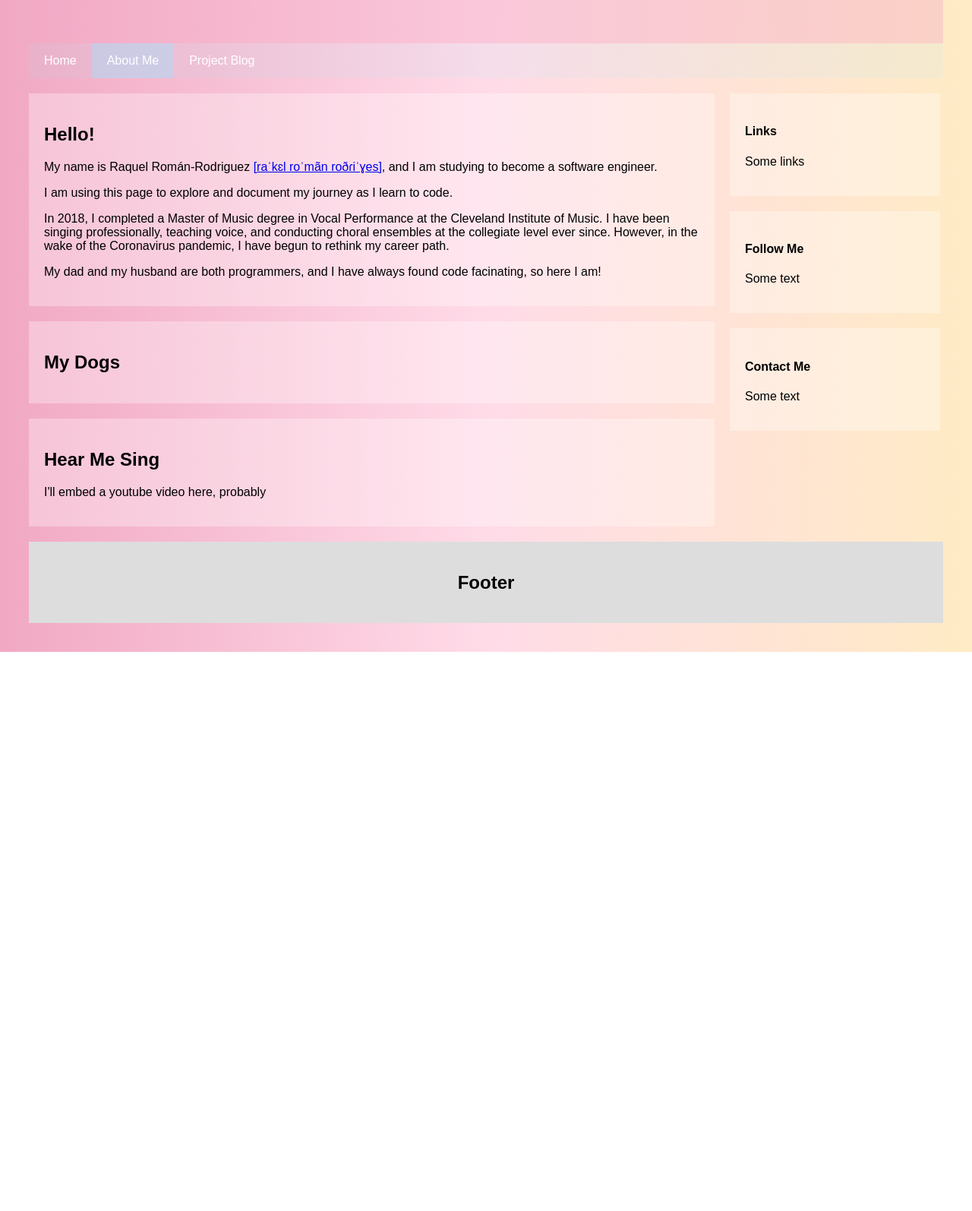
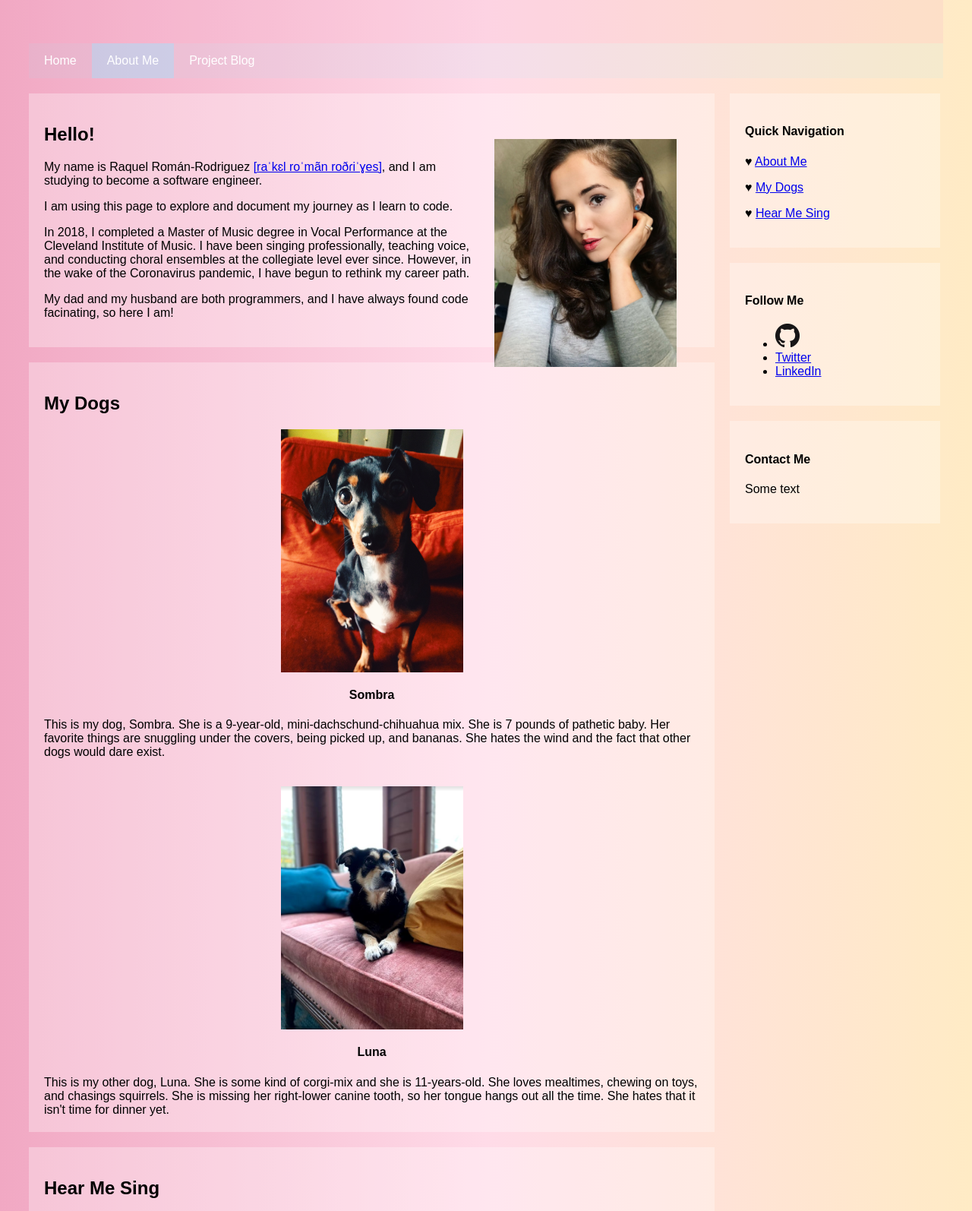
Before and after one commit to raquii/my-personal-website, a plain HTML site: page about.html in a window 1280 px wide. Shown: the part 220-1814 px from the top of the page at 76% size. Before the commit the page ends 1078 px from the top, so only its background shows below. Drawn offline with Linux system fonts and the light colour scheme; grey boxes are pictures that could not be loaded.

Commit message:
Added more css styling and content to About page

```diff
--- a/about.html
+++ b/about.html
@@ -22,34 +22,71 @@
         <div class="left-column">
 
           <div id="about-me" class="content-block">
-            <h2>Hello!</h2>
-            <p>My name is Raquel Román-Rodriguez <a href ="https://en.wikipedia.org/wiki/Help:IPA/Spanish" title="Help:IPA/Spanish">[raˈkɛl roˈmãn roðɾiˈɣes]</a>,
+            <img src="images/Me.JPG" alt="A woman with long brown hair looking at the camera" class="about-pic">
+            <div class="about-text">
+              <h2>Hello!</h2>
+              <p>My name is Raquel Román-Rodriguez <a href ="https://en.wikipedia.org/wiki/Help:IPA/Spanish" title="Help:IPA/Spanish">[raˈkɛl roˈmãn roðɾiˈɣes]</a>,
               and I am studying to become a software engineer.</p>
-            <p>I am using this page to explore and document my journey as I learn to code.</p>
-            <p>In 2018, I completed a Master of Music degree in Vocal Performance at the Cleveland Institute of Music. I have been singing professionally, teaching voice, and conducting
+              <p>I am using this page to explore and document my journey as I learn to code.</p>
+              <p>In 2018, I completed a Master of Music degree in Vocal Performance at the Cleveland Institute of Music. I have been singing professionally, teaching voice, and conducting
                 choral ensembles at the collegiate level ever since. However, in the wake of the Coronavirus pandemic, I have begun to rethink my career path.</p>
-            <p>My dad and my husband are both programmers, and I have always found code facinating, so here I am!</p>
+              <p>My dad and my husband are both programmers, and I have always found code facinating, so here I am!</p>
+            </div>
           </div>
 
           <div id="my-dogs" class="content-block">
             <h2>My Dogs</h2>
-            <p>            </p>
+            <img src="images/Sombra.JPG" alt="A small black and tan dog" class=dog-pics>
+            <h4 class="dog-names">Sombra</h4>
+            <p class="dog-about">This is my dog, Sombra. She is a 9-year-old, mini-dachschund-chihuahua mix. She is 7 pounds of pathetic baby. Her favorite things are snuggling
+              under the covers, being picked up, and bananas. She hates the wind and the fact that other dogs would dare exist.
+            </p>
+            <br><br><br>
+            <img src="images/Luna.JPG" alt="A medium black and tan dog" class=dog-pics>
+            <h4 class="dog-names">Luna</h4>
+            <p class="dog-about">This is my other dog, Luna. She is some kind of corgi-mix and she is 11-years-old. She loves mealtimes, chewing on toys, and chasings squirrels.
+              She is missing her right-lower canine tooth, so her tongue hangs out all the time. She hates that it isn't time for dinner yet.
+            </p>
+
           </div>
 
           <div id="recordings" class="content-block">
             <h2>Hear Me Sing</h2>
-            <p>I'll embed a youtube video here, probably</p>
+            <iframe width="560" height="315" src="https://www.youtube.com/embed/wC1VVyl7dAk" title="YouTube video player" frameborder="0" allow="accelerometer; autoplay; clipboard-write; encrypted-media; gyroscope; picture-in-picture" allowfullscreen></iframe>
+            <h5 id="song-titles"><em>Te Quiero, Dijiste (Muñequita Linda)</em> & <em>Júrame</em> by María Grever</h5>
+            <p id="about-songs">This performance is from my Master's recital in 2018. My friend and collaborator, Maria Parrini, is the pianist.<br><br>
+              As a singer, I have a particular interest in Latin American Art Song. In the Western Classical world, Latin American music has historically
+              been excluded and overlooked, despite its artistic merits. I plan to continue my work in performing, researching, and uplifting this incredible
+              music throughout my life.
+              <br><br>
+              These two pieces are both written by María Grever, a Mexican composer. Many of Grever's works were featured in films during
+              the Golden Age of Film in Mexico in the 1930s. She wrote over 1000 works of song and her works reached international acclaim during her life,.
+              <br><br>
+              The first piece, <em>Te Quiero, Dijiste (Muñequita Linda)</em>, is a famous example
+              of a <em>bolero</em>, a type of Latin American romantic song that originated from the <em>trova</em> style in Cuba in the late 19th-century.
+              It is also my abuelo's favorite song of all time and performing it was a special experience for me.
+              <br><br>
+              The second piece, <em>Júrame</em>, is one of Grever's most celebrated works of all time. The singer is passionately pleading with their lover
+              to <em>swear to them</em> that their love is true.
+            </p>
           </div>
 
         </div>
         <div class="right-column">
           <div id="links" class="content-block">
-            <h4>Links</h4>
-            <p>Some links</p>
+            <h4>Quick Navigation</h4>
+            <p>♥ <a href="#about-me" title="About Me">About Me</a></p>
+            <p>♥ <a href="#my-dogs" title="My Dogs">My Dogs</a></p>
+            <p>♥ <a href="#recordings" title="Hear Me Sing">Hear Me Sing</a></p>
           </div>
           <div id="socials" class="content-block">
             <h4>Follow Me</h4>
-            <p>Some text</p>
+            <ul>
+              <li><a href="https://github.com/raquii" title = "My GitHub Account">
+                <img src="images/GitHub-Mark-32px.png" alt="GitHub logo" style="width:32px; height:32px;"></a> </li>
+              <li><a href="https://twitter.com/raquelitaroman" title = "my twitter account">Twitter</a></li>
+              <li><a href="https://www.linkedin.com/in/raquel-roman-rodriguez-259663103/" title = "my linkedin account">LinkedIn</a></li>
+            </ul>
           </div>
           <div id="contact" class="content-block">
             <h4>Contact Me</h4>
--- a/style.css
+++ b/style.css
@@ -40,7 +40,7 @@ body {
   padding: 20px;
   font-size: 40px;
   text-align: center;
-  background: #f1a8c363;
+  background: #f1a8c328;
 }
 
 .left-column{
@@ -65,6 +65,44 @@ p.learn-more{
   font-size: 12px;
 }
 
+.about-pic{
+  width:100%;
+  height: auto;
+  max-width: 30vh;
+  margin: 40px 30px 0 30px;
+  float: right;
+}
+
+.about-text{
+  display:inline
+}
+
+.dog-pics{
+  display: block;
+  margin-left: auto;
+  margin-right: auto;
+  width:100%;
+  height: auto;
+  max-width: 30vh;
+}
+
+.dog-about{
+  display:inline;
+}
+
+.dog-names{
+  text-align: center;
+}
+
+#song-titles{
+  text-align: center;
+}
+
+div, iframe{
+  display: block;
+  margin: 0 auto;
+}
+
 .row:after {
   content: "";
   display: table;
```
Also changed, not shown: blog.html (+10 -4 lines), index.html (+10 -23 lines), images/Luna.JPG (added), images/Me.JPG (added), images/Sombra.JPG (added), images/SombraAndLuna.jpg (added), images/twitter.png (added), 5 other files.
